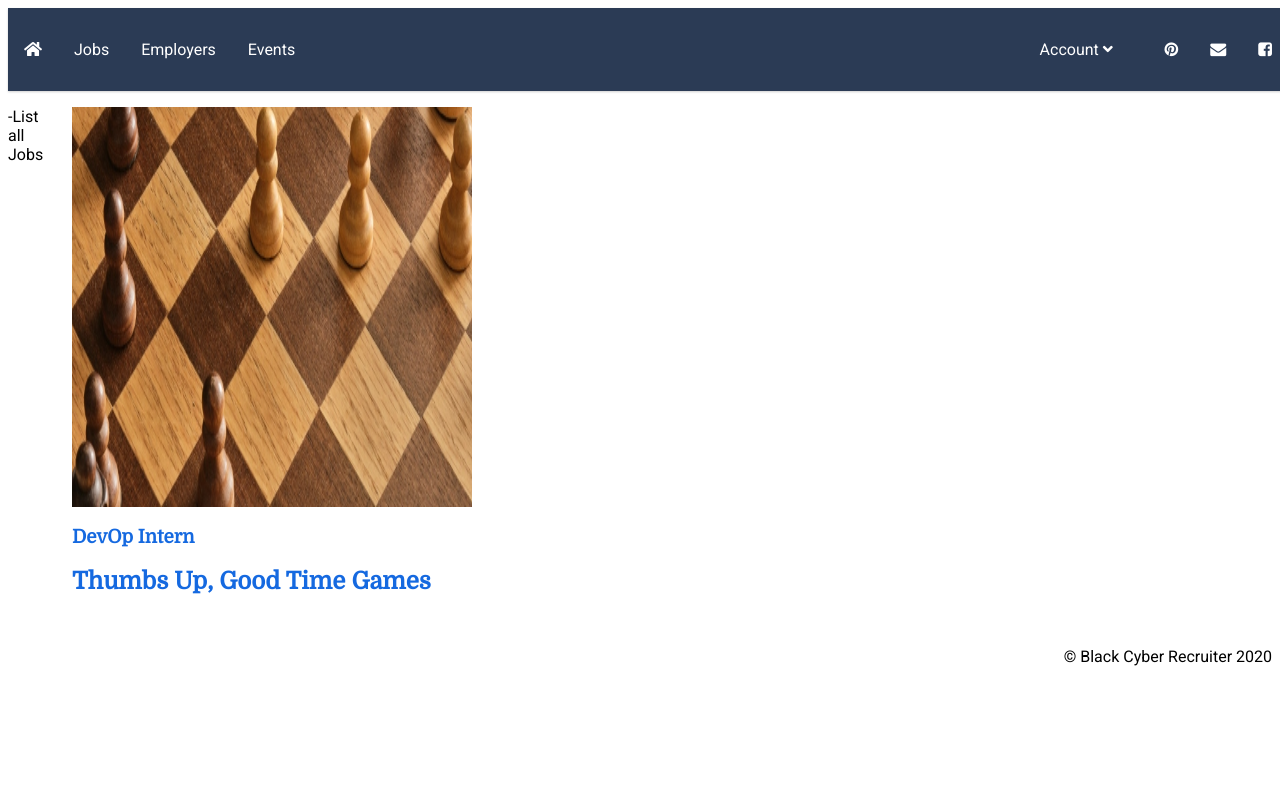
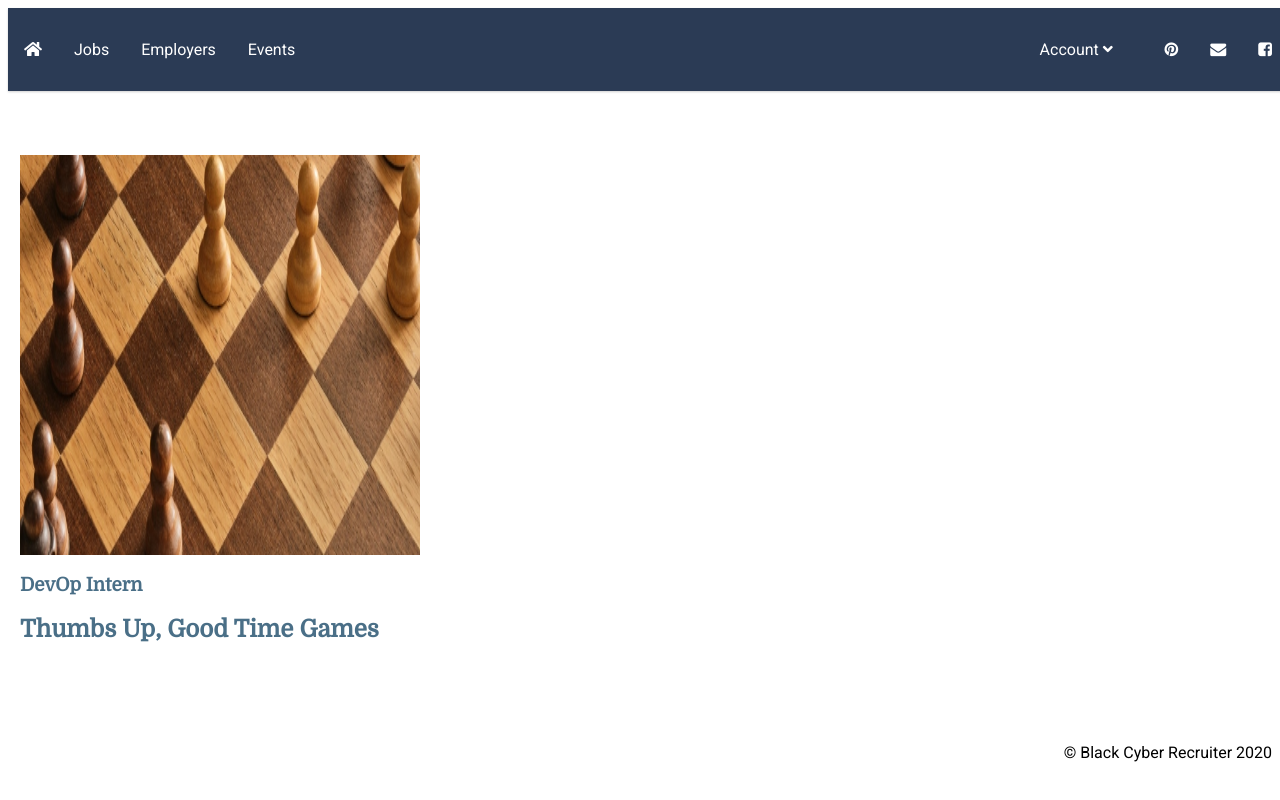
Before and after one commit to dallinbentley/bcr, a Django app: page /applicants/ in a window 1280 px wide. Run offline with Django 3.2, Linux system fonts and the light colour scheme; some libraries are stand-ins or nearby versions.

Commit message:
commit on 'master'

```diff
--- a/bcr/static/css/styles.css
+++ b/bcr/static/css/styles.css
@@ -152,7 +152,7 @@ input {
     width: 100%; /* Full width */
     height: 100%; /* Full height */
     overflow: auto; /* Enable scroll if needed */
-    background-color: var(--v-mountain);
+    background-color: var(--slate-blue);
     padding-top: 50px;
   }
 
@@ -160,7 +160,7 @@ input {
   .modal-content {
     background-color: var(--ash);
     margin: 5% auto 15% auto; /* 5% from the top, 15% from the bottom and centered */
-    border: 1px solid var(--v-mountain);
+    border: 1px solid var(--slate-blue);
     width: 80%; /* Could be more or less, depending on screen size */
   }
 
@@ -356,7 +356,7 @@ img {
 }
 
 a {
-    color: #1569e0;
+    color: var(--slate-blue);
     text-decoration: none;
 }
 
@@ -425,6 +425,30 @@ footer {
 .go-top:hover {
     border-color: rgba(85, 85, 85, 0.2);
     background-color: var(--indigo);
+}
+
+
+/***************
+Job Cards Styles
+****************/
+.job-listings-cards {
+display: flex;
+    margin: 3rem var(--gutter) 10rem;
+}
+
+.job-listings-card {
+    margin: 3rem .75rem;
+    position: relative;
+    flex: 20%;
+}
+
+.job-listings-card a {
+    text-decoration: none;
+    color: var(--slate-blue);
+}
+
+a {
+    background-color: transparent;
 }
 
 
--- a/templates/jobs/jobs.html
+++ b/templates/jobs/jobs.html
@@ -2,12 +2,16 @@
 {% load static %}
 {% block content %}
 
--List all Jobs
-<div class="job-listings">
-    <a> <img src="{% static 'img/hero-image-600w.jpg' %}" style="width:400px;height:400px">
-        <h3>DevOp Intern</h3>
+<div class="job-listings-cards">
+    <div class="job-listings-card">
+        <a href>
+            <div class="image-wrapper">
+            <img src="{% static 'img/hero-image-600w.jpg' %}" style="width:400px;height:400px">
+            </div>
+            <h3>DevOp Intern</h3>
             <h2>Thumbs Up, Good Time Games</h2>
-    </a>
+        </a>
+    </div>
 </div>
 
 
```
Also changed, not shown: static/css/styles.css (+27 -3 lines).
